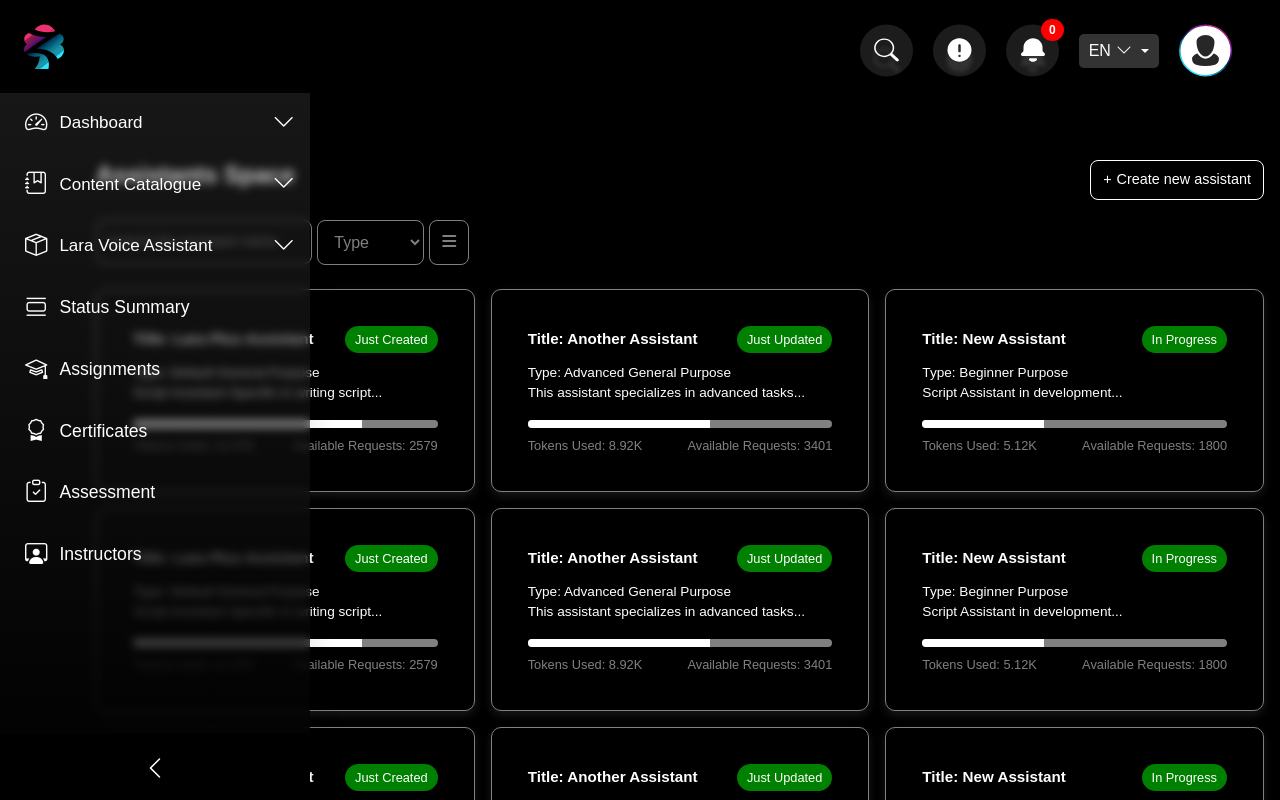
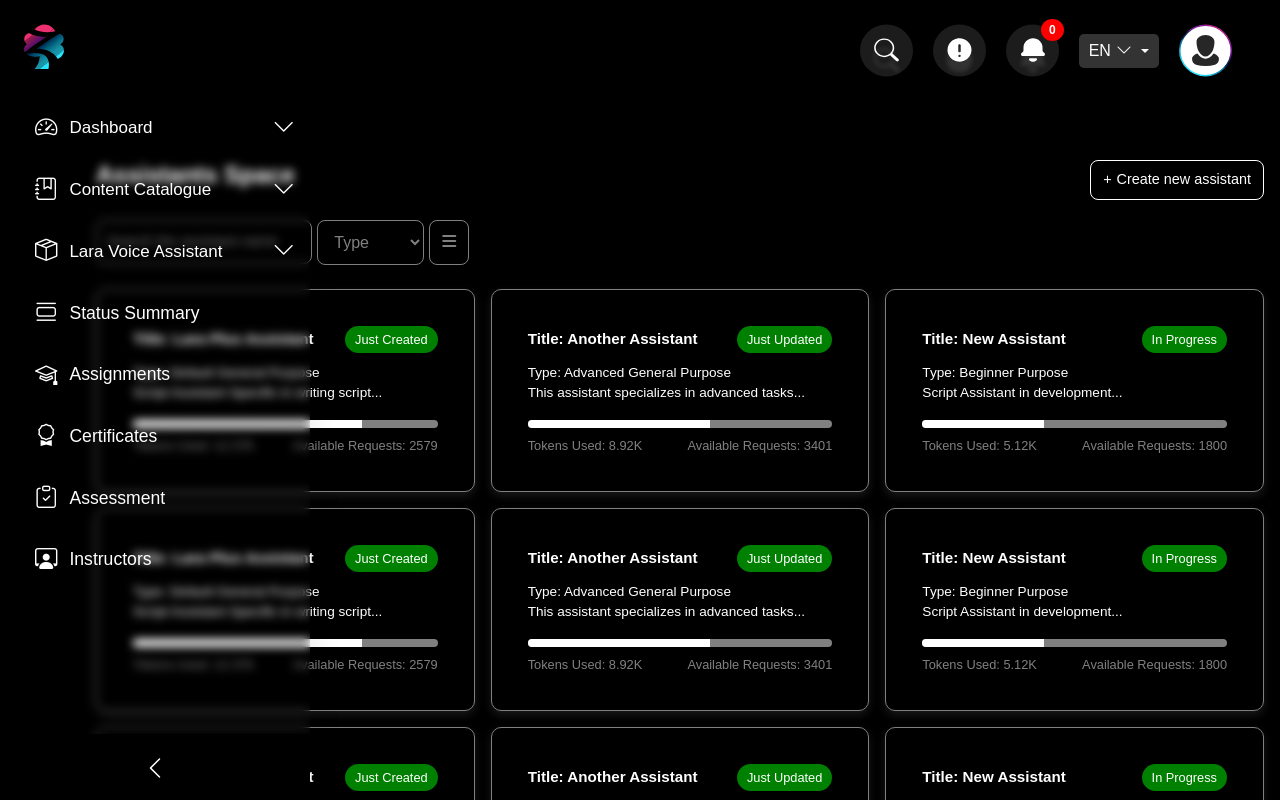
Before and after one commit to ibrahimsaber1/LARA-Platform-Frontend, a React (Vite) app: page / in a window 1280 px wide. Shown: the top 800 px of the page. Built offline with nearby package versions, Linux system fonts and the light colour scheme.

Commit message:
edit the sidebar section pading and elements aligns

```diff
--- a/src/Components/Layout/Sidebar/Sidebar.css
+++ b/src/Components/Layout/Sidebar/Sidebar.css
@@ -6,13 +6,10 @@
   display: flex;
   flex-direction: column;
   width: 310px;
-  background: linear-gradient(
-    0deg,
-    rgba(0, 0, 0, 0.9) 0%,
-    rgba(255, 255, 255, 0.1) 100%
-  );
+  background-color: linear-gradient(0deg, rgba(0, 0, 0, 0.5412289916) 10%, rgb(255 255 255 / 16%) 100%);
   box-shadow: 0 4px 30px rgba(0, 0, 0, 0.1);
   backdrop-filter: blur(5px);
+
   height: 100vh; /* Full viewport height */
   position: fixed;
   top: 0;
@@ -30,15 +27,14 @@
 
 /* Logo Section */
 .fixed-logo {
-  position: fixed;
-  top: 0;
-  left: 0;
+
   width: 100%;
   text-align: start;
   padding: 24px;
   z-index: 100;
-  background-color: #000;
-}
+
+  background-color:rgba(0, 0, 0, 0.9) 0%,;
+  }
 
 .fixed-logo img {
   width: 40px;
@@ -48,21 +44,29 @@
 .sidebar-menu-container {
   flex: 1;
   overflow-y: auto; /* Enable vertical scrolling */
-  padding-top: 88px; /* Adjusted to account for fixed logo */
+  /* padding-top: 88px; */
 }
 
 /* Sidebar Menu Styling */
 .sidebar-menu {
   list-style: none;
   padding: 0;
+  padding-inline-start: 10px;
   margin: 0;
+  text-align: center;
+
 }
+
+
+/* to prevent the dot shape in nexg to the list sup list elments*/
 ul {
   list-style-type: none;
 }
+
 .sidebar-menu li {
   margin: 8px 0;
 }
+
 
 /* Unified Link Styles */
 .sidebar-menu li .sidebar-link {
@@ -70,7 +74,7 @@ ul {
   color: #fff;
   text-decoration: none;
   border-radius: 6px;
-  font-size: 17px;
+  font-size: 1.1rem;
   display: flex;
   align-items: center;
   justify-content: space-between;
@@ -80,6 +84,7 @@ ul {
   border: none;
   width: 100%;
   text-align: left;
+  /* background-color: violet; */
 }
 
 .sidebar-menu li .sidebar-link:hover,
@@ -182,3 +187,11 @@ ul {
   background: #ba1654;
   color: #fff;
 }
+
+
+/* When sidebar is collapsed, adjust sub-menu padding */
+.sidebar.sidebarCollapsed .collapse {
+  padding-left: 0; /* Removes indentation */
+  /* Alternatively, set to a smaller value to maintain slight indentation */
+  /* padding-left: 10px; */
+}
```
Also changed, not shown: src/assets/styles/AssistantsSpace/StatisticsHistory.css (line endings or trailing spaces).
